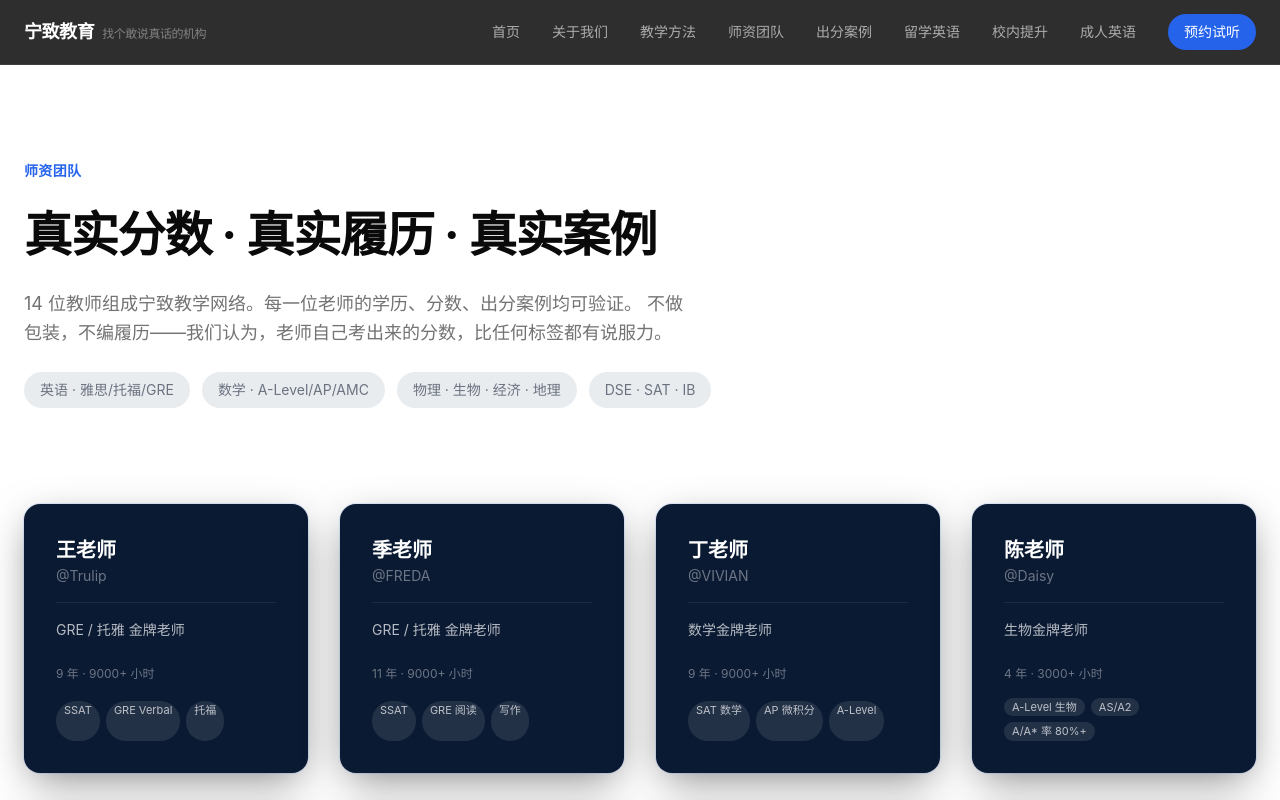
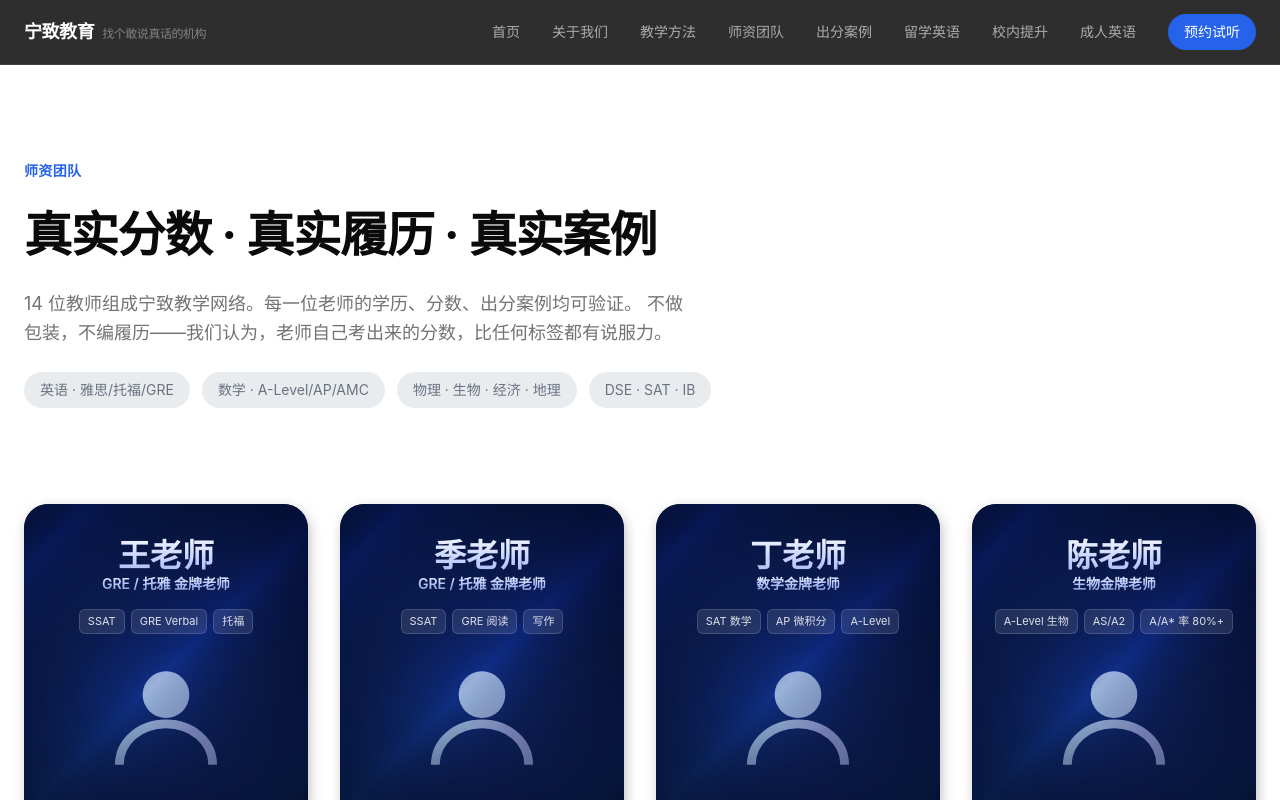
Before and after one commit to dongruiyue/ningzhi-education, a Next.js app: page /teachers in a window 1280 px wide. Shown: the top 800 px of the page. Built offline with nearby package versions, Linux system fonts and the light colour scheme.

Commit message:
fix: teacher page cards use ProfileCard instead of TeacherCard

```diff
--- a/src/app/teachers/TeacherGrid.tsx
+++ b/src/app/teachers/TeacherGrid.tsx
@@ -1,6 +1,6 @@
 "use client";
 
-import { TeacherCard } from "./TeacherCard";
+import ProfileCard from "@/components/ui/ProfileCard";
 
 interface TeacherData {
   id: number;
@@ -32,7 +32,19 @@ export function TeacherGrid() {
   return (
     <div className="grid grid-cols-1 sm:grid-cols-2 lg:grid-cols-3 xl:grid-cols-4 gap-6 sm:gap-8">
       {TEACHERS.map((teacher) => (
-        <TeacherCard key={teacher.id} {...teacher} />
+        <ProfileCard
+          key={teacher.id}
+          name={teacher.name}
+          title={teacher.title}
+          handle={teacher.handle}
+          status={teacher.status}
+          enableTilt={true}
+          enableHolo={true}
+        >
+          {teacher.tags.map((tag) => (
+            <span key={tag}>{tag}</span>
+          ))}
+        </ProfileCard>
       ))}
     </div>
   );
```
